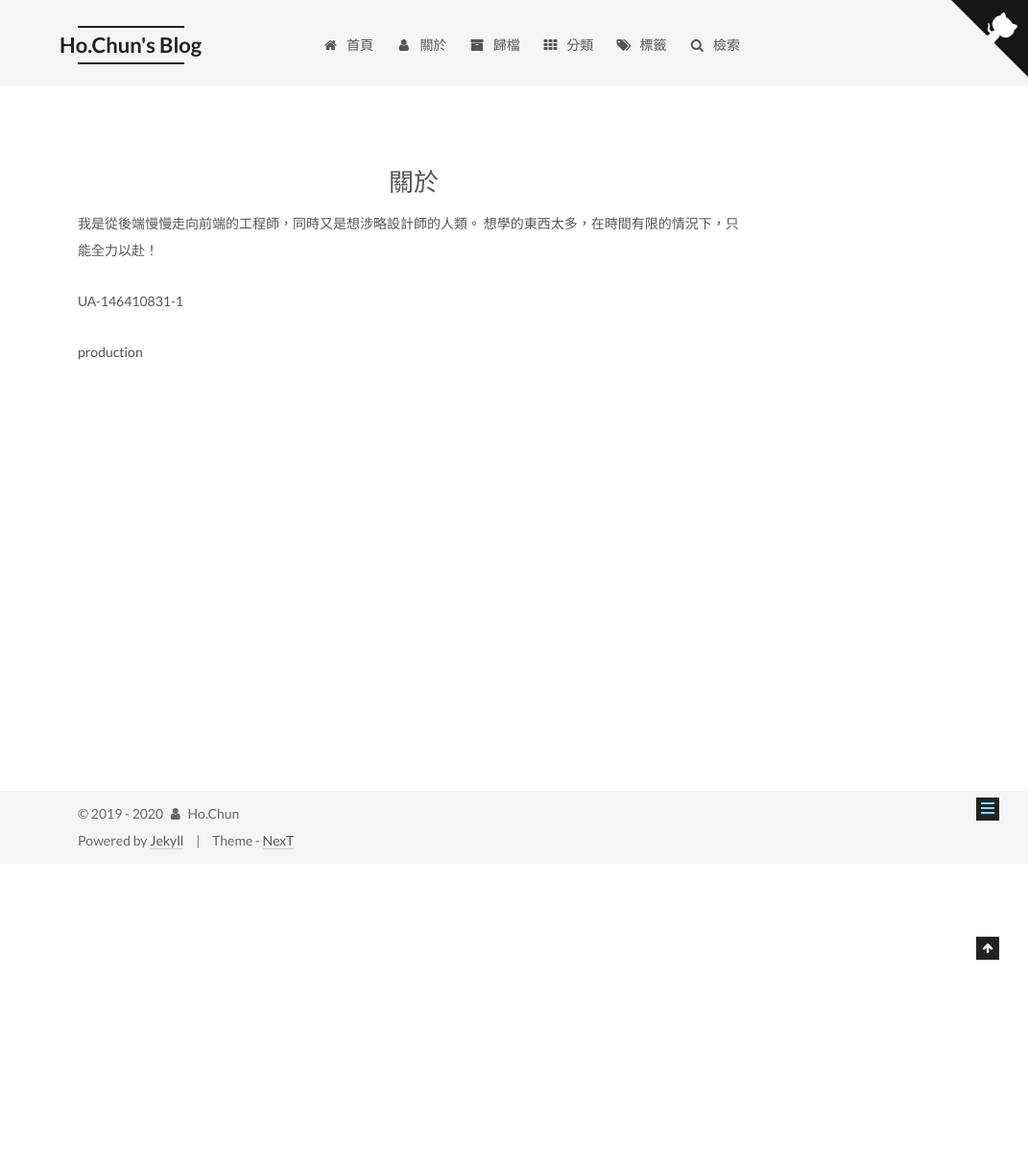
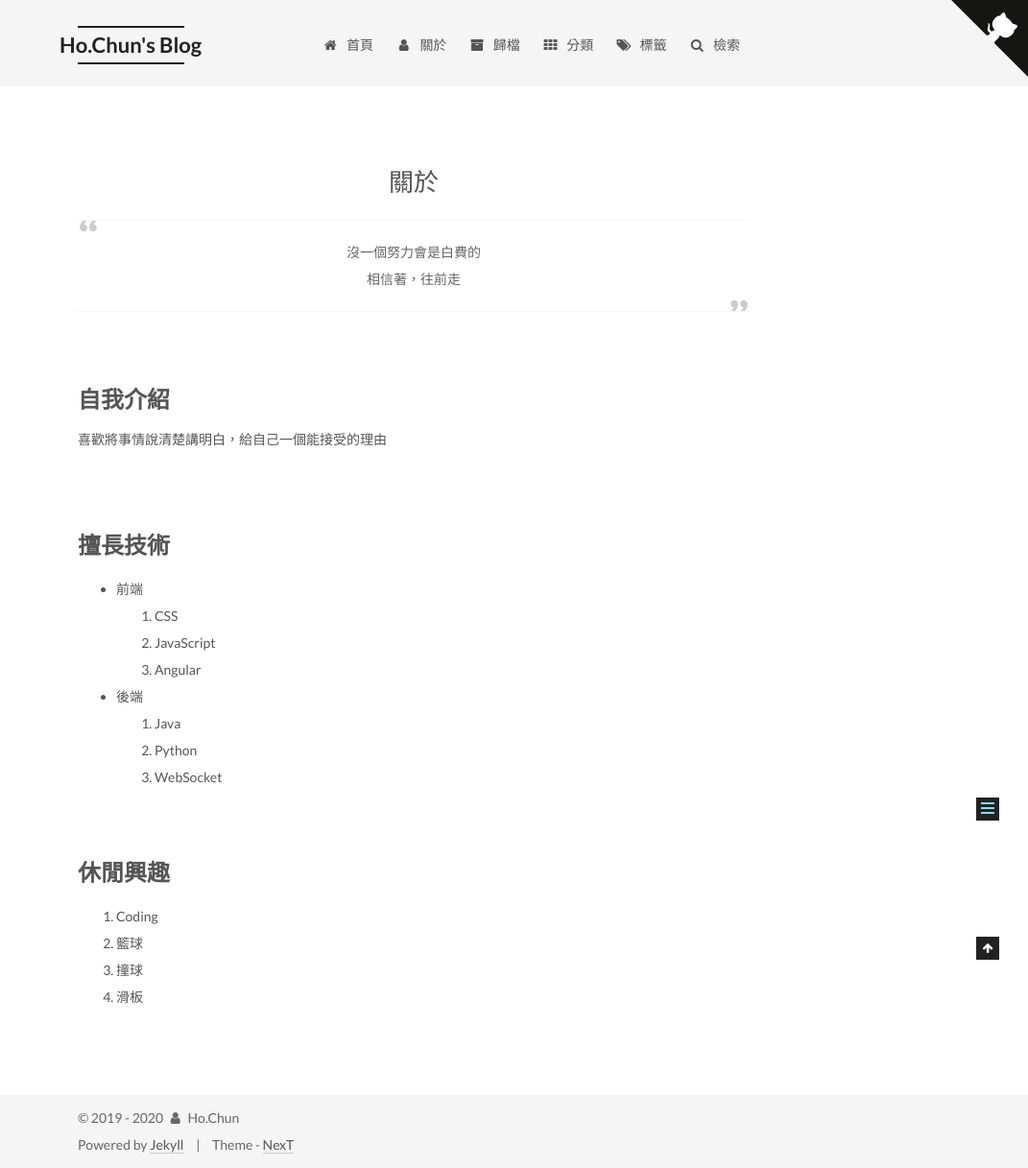
Before and after one commit to hochun836/hochun836.github.io, a Jekyll site: the page built from about/index.md, in a window 1280 px wide. Shown: the whole page at 96% size, without its empty margins (209-1280 px from the left). Built offline with Jekyll 4.4.1, drawn with Linux system fonts in a browser that asks for light colours; comment, search, counter and statistics services are not loaded; before the commit the page ends 900 px from its top, so only the background shows below that.

Commit message:
add about & ga environment

```diff
--- a/_includes/_third-party/analytics/google-analytics.html
+++ b/_includes/_third-party/analytics/google-analytics.html
@@ -1,4 +1,4 @@
-{% if site.google_analytics %}
+{% if site.google_analytics and jekyll.environment == 'production' %}
 <script>
   (function(i,s,o,g,r,a,m){i['GoogleAnalyticsObject']=r;i[r]=i[r]||function(){
             (i[r].q=i[r].q||[]).push(arguments)},i[r].l=1*new Date();a=s.createElement(o),
--- a/about/index.md
+++ b/about/index.md
@@ -3,9 +3,33 @@ layout: page
 type: about
 ---
 
-我是從後端慢慢走向前端的工程師，同時又是想涉略設計師的人類。
-想學的東西太多，在時間有限的情況下，只能全力以赴！
+<blockquote class="blockquote-center">沒一個努力會是白費的<br>相信著，往前走</blockquote>
 
-{{ site.google_analytics }}
+<br>
 
-{{ jekyll.environment  }}
+# 自我介紹
+
+喜歡將事情說清楚講明白，給自己一個能接受的理由
+
+<br>
+
+# 擅長技術
+
+- 前端
+1. CSS
+2. JavaScript
+3. Angular
+
+- 後端
+1. Java
+2. Python
+3. WebSocket
+
+<br>
+
+# 休閒興趣
+
+1. Coding
+1. 籃球
+2. 撞球
+3. 滑板
```
